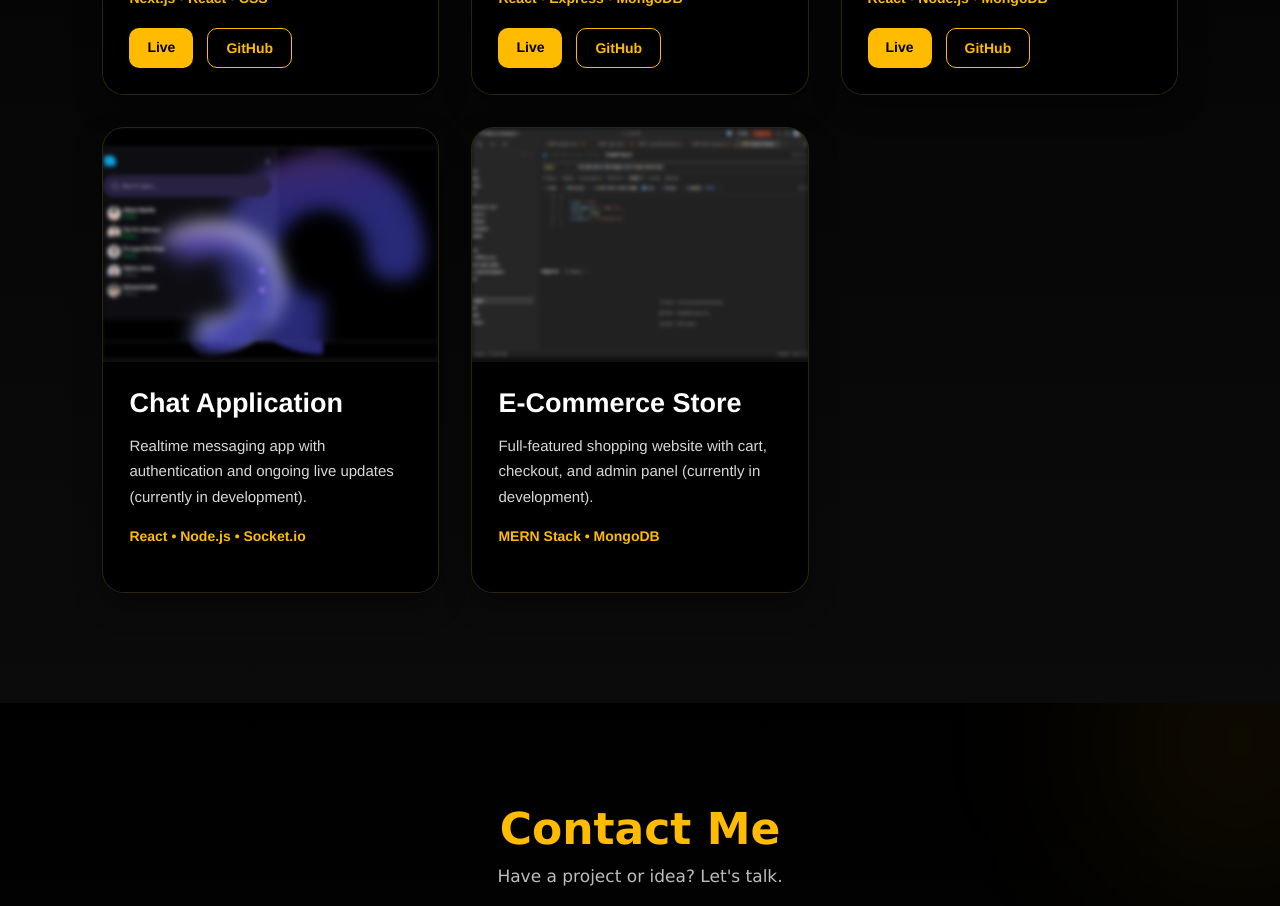
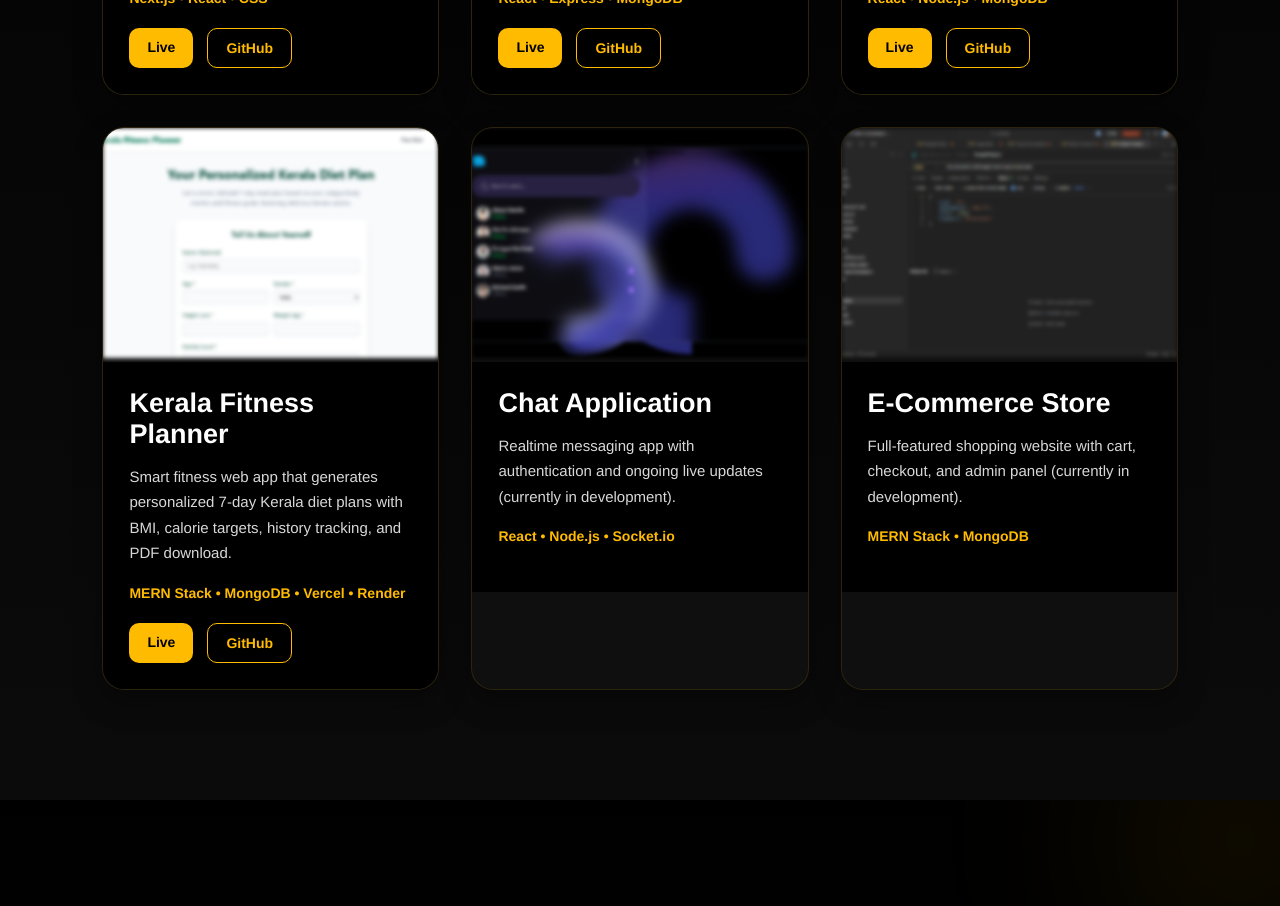
Before and after one commit to Kamalrajkamalraj960/portfolio, a Next.js app: page / in a window 1280 px wide. Shown: the part 3860-4766 px from the top of the page. Built offline with nearby package versions, Linux system fonts and the light colour scheme.

Commit message:
project added

```diff
--- a/src/components/Project/Project.jsx
+++ b/src/components/Project/Project.jsx
@@ -25,6 +25,14 @@ const projectData = [
         image: "/projects/crud.png",
         live: "https://mern-frontend-phi-ashy.vercel.app/",
         github: "https://github.com/Kamalrajkamalraj960/MERN_CRUD_APP",
+    },
+    {
+        title: "Kerala Fitness Planner",
+        desc: "Smart fitness web app that generates personalized 7-day Kerala diet plans with BMI, calorie targets, history tracking, and PDF download.",
+        tech: "MERN Stack • MongoDB • Vercel • Render",
+        image: "/projects/keralafitness.png",
+        live: "https://kerala-fitness-planner.vercel.app/",
+        github: "https://github.com/Kamalrajkamalraj960/kerala-fitness-planner",
     },
     {
         title: "Chat Application",
```
Also changed, not shown: public/projects/keralafitness.png (added).
